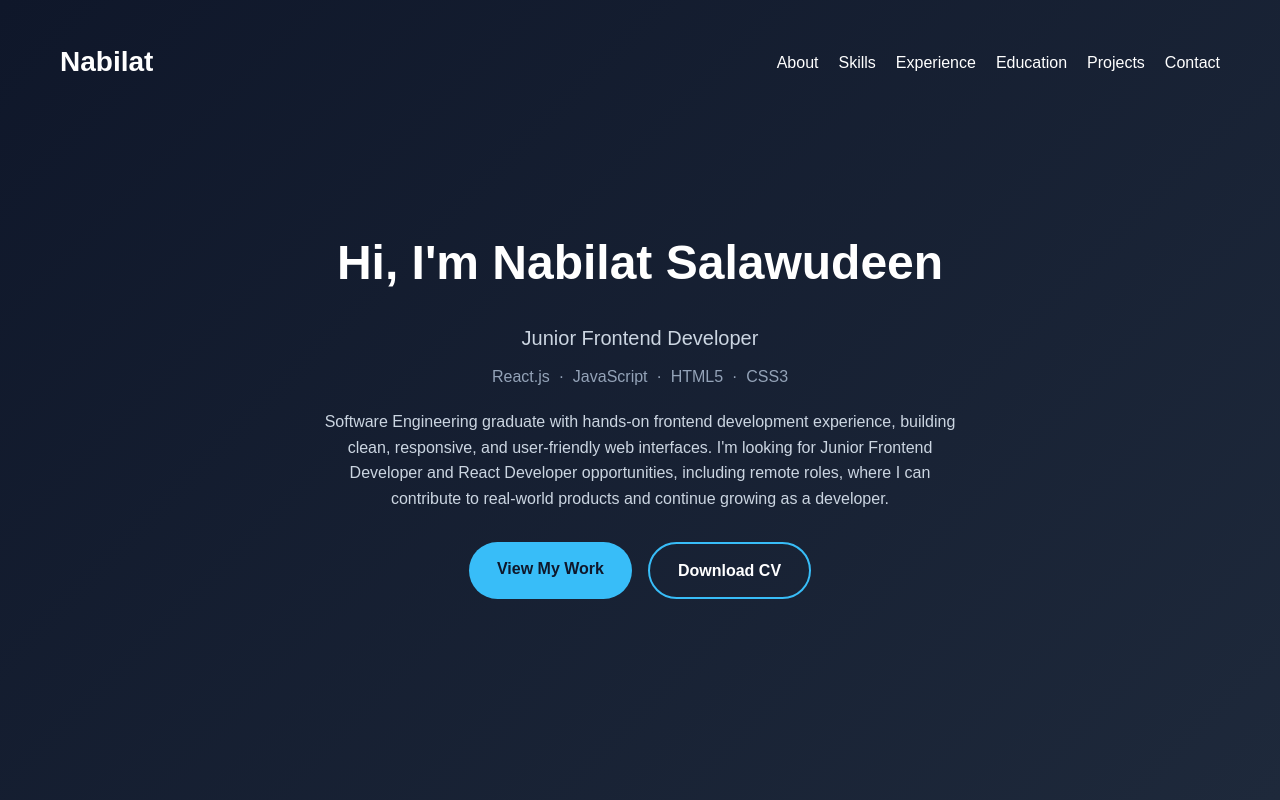
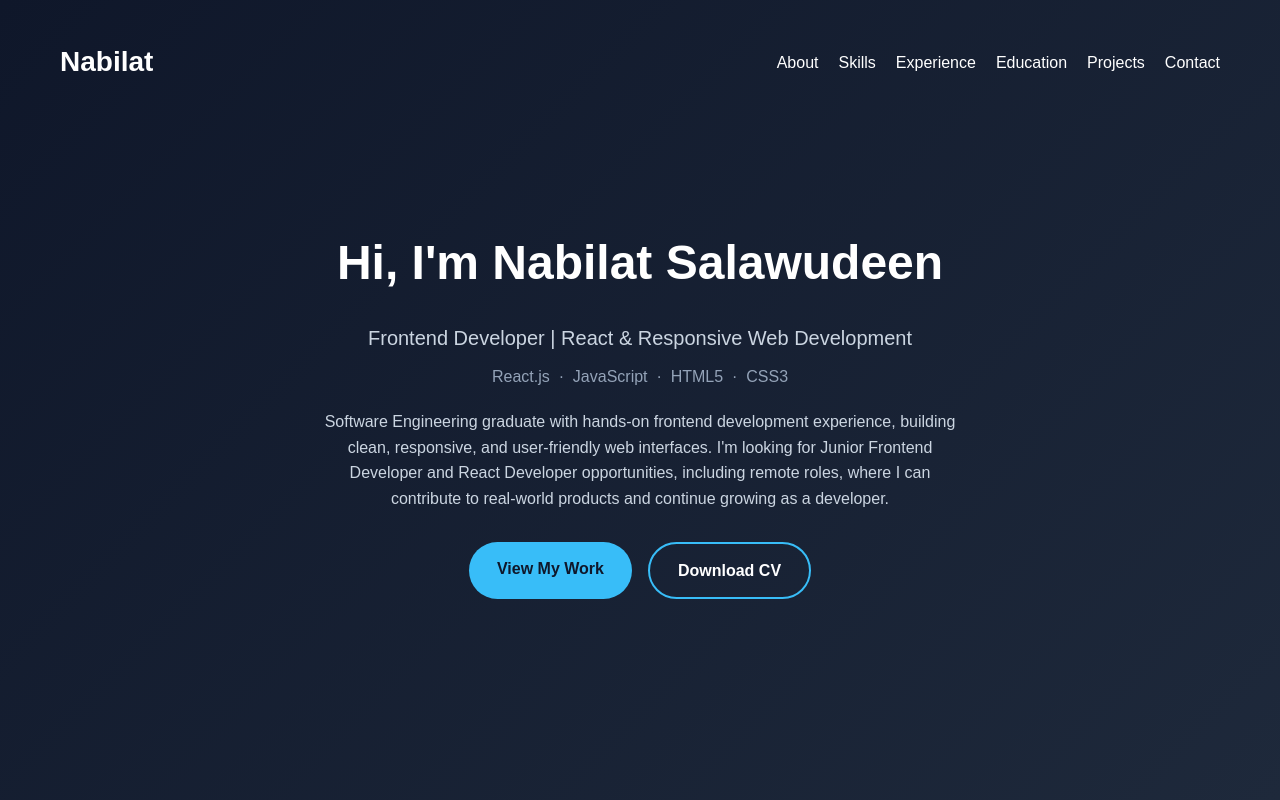
Before and after one commit to Adejoke234/nabilat-portfolio-, a plain HTML site: page index.html in a window 1280 px wide. Shown: the top 800 px of the page. Drawn offline with Linux system fonts and the light colour scheme.

Commit message:
Update title and subtitle for frontend developer role

```diff
--- a/index.html
+++ b/index.html
@@ -3,7 +3,7 @@
 <head>
   <meta charset="UTF-8" />
   <meta name="viewport" content="width=device-width, initial-scale=1.0" />
-  <title>Nabilat Salawudeen | Junior Frontend Developer</title>
+  <title>Nabilat Salawudeen | Frontend Developer | React & Responsive Web Development</title>
   <meta name="description" content=" Nabilat Salawudeen is a Junior Frontend Developer and 2026 Software Engineering graduate specializing in React.js, JavaScript and responsive web development. View code samples, projects, experience and contact details." />
   <link rel="stylesheet" href="style.css" />
 </head>
@@ -28,7 +28,7 @@
 
     <div class="hero-content fade-in">
       <h1>Hi, I'm Nabilat Salawudeen</h1>
-      <p class="subtitle">Junior Frontend Developer</p>
+      <p class="subtitle">Frontend Developer | React & Responsive Web Development</p>
       <p class="tagline">React.js &nbsp;·&nbsp; JavaScript &nbsp;·&nbsp; HTML5 &nbsp;·&nbsp; CSS3</p>
       <p class="hero-description">
         Software Engineering graduate with hands-on frontend development experience, building clean,
```
